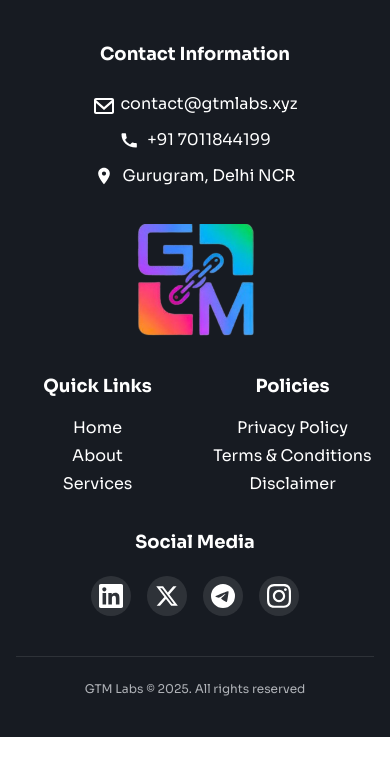
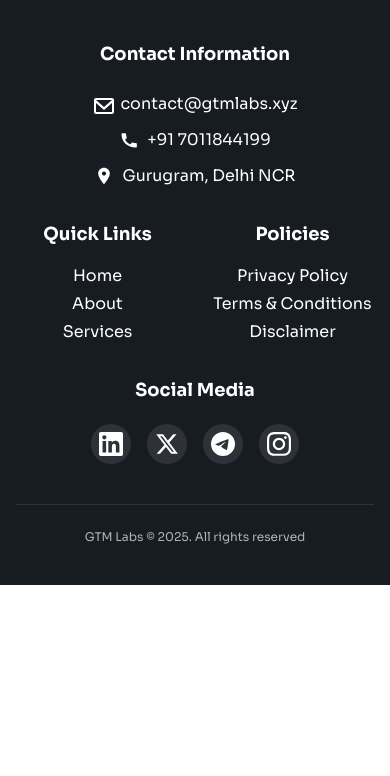
Before and after one commit to aradhya2106/Landing_page, a Next.js app: page /Footer in a window 390 px wide. Shown: the top 776 px of the page. Built offline with nearby package versions, Linux system fonts and the light colour scheme.

Commit message:
logo fixed

```diff
--- a/src/pages/Footer.jsx
+++ b/src/pages/Footer.jsx
@@ -45,17 +45,6 @@ export default function Footer() {
             <div className="flex items-center justify-center gap-2"><span className="inline-block w-5 h-5"><svg fill="currentColor" viewBox="0 0 24 24"><path d="M12 2C8.13 2 5 5.13 5 9c0 5.25 7 13 7 13s7-7.75 7-13c0-3.87-3.13-7-7-7zm0 9.5c-1.38 0-2.5-1.12-2.5-2.5s1.12-2.5 2.5-2.5 2.5 1.12 2.5 2.5-1.12 2.5-2.5 2.5z"/></svg></span><span className="text-base">Gurugram, Delhi NCR</span></div>
           </div>
         </div>
-        {/* Logo */}
-        <div className="flex justify-center">
-          <Image
-            src={require('../Assets/Gtm.png')}
-            alt="GTM Labs Logo"
-            width={360}
-            height={360}
-            className="object-contain"
-            style={{ width: 120, height: 120 }}
-          />
-        </div>
         {/* Quick Links & Policies */}
         <div className="flex flex-row justify-between gap-8">
           <div className="flex flex-col items-center text-center gap-2 flex-1">
@@ -89,10 +78,6 @@ export default function Footer() {
       </div>
       {/* Desktop/Tablet Layout */}
       <div className="hidden md:flex flex-row justify-between items-start gap-8 max-w-6xl mx-auto">
-        {/* Logo */}
-        <div className="flex flex-col items-center md:items-start w-[140px] flex-shrink-0">
-          <Image src={require('../Assets/Gtm.png')} alt="GTM Labs Logo" width={140} height={140} className="object-contain" />
-        </div>
         {/* Quick Links */}
         <div className="flex flex-col items-start gap-2 min-w-[120px]">
           <h3 className="font-bold text-lg mb-2">Quick Links</h3>
--- a/src/pages/HeroBannerSection.jsx
+++ b/src/pages/HeroBannerSection.jsx
@@ -52,13 +52,13 @@ export const HeroBanner = () => {
         {/* Buttons */}
         <div className="flex justify-center items-center gap-6 flex-wrap mt-1">
           <Button
-            className="rounded-full h-[56px] px-10 bg-gradient-to-r from-[#8f5cff] to-[#30A0FF] text-black font-bold min-w-[180px] shadow-lg active:scale-95 transition-transform font-sora text-lg hover:shadow-[0_0_16px_0_rgba(144,97,255,0.5)] focus:shadow-[0_0_16px_0_rgba(144,97,255,0.7)]"
+            className="rounded-full h-[56px] px-10 bg-gradient-to-r from-[#8f5cff] to-[#30A0FF] text-black font-bold min-w-[180px] shadow-lg active:scale-95 transition-transform font-sora text-lg hover:shadow-[0_0_16px_0_rgba(144,97,255,0.5)] focus:shadow-[0_0_16px_0_rgba(144,97,255,0.7)] cursor-pointer"
             onClick={handleStartScaling}
             text={<span className="font-sora font-bold text-lg">Start Scaling</span>}
           />
           <div className="relative rounded-full p-[2px] bg-gradient-to-r from-[#30A0FF] to-[#B145FF]">
             <Button
-              className="rounded-full h-[56px] px-10 bg-black min-w-[180px] font-bold font-sora text-lg active:scale-95 transition-transform group hover:shadow-[0_0_16px_0_rgba(144,97,255,0.5)] focus:shadow-[0_0_16px_0_rgba(144,97,255,0.7)]"
+              className="rounded-full h-[56px] px-10 bg-black min-w-[180px] font-bold font-sora text-lg active:scale-95 transition-transform group hover:shadow-[0_0_16px_0_rgba(144,97,255,0.5)] focus:shadow-[0_0_16px_0_rgba(144,97,255,0.7)] cursor-pointer"
               onClick={handleScrollToServices}
               text={
                 <span className="font-sora font-bold text-lg bg-gradient-to-r from-[#30A0FF] to-[#B145FF] bg-clip-text text-transparent">Our Services</span>
--- a/src/pages/SmartSolutions.jsx
+++ b/src/pages/SmartSolutions.jsx
@@ -82,7 +82,7 @@ const SmartSolutions = () => {
         {/* CTA Button */}
         <div className="text-center">
           <a href="https://calendly.com/gtmlabsxyz/consult" target="_blank" rel="noopener noreferrer">
-            <button className="bg-gradient-to-r from-purple-600 to-blue-600 hover:from-purple-700 hover:to-blue-700 text-black font-semibold py-4 px-8 rounded-2xl text-lg md:text-xl transition-all duration-300 transform hover:scale-105 hover:shadow-lg hover:shadow-purple-500/25">
+            <button className="bg-gradient-to-r from-purple-600 to-blue-600 hover:from-purple-700 hover:to-blue-700 text-black font-semibold py-4 px-8 rounded-2xl text-lg md:text-xl transition-all duration-300 transform hover:scale-105 hover:shadow-lg hover:shadow-purple-500/25 cursor-pointer">
               Talk to Expert
             </button>
           </a>
--- a/src/pages/Topbar.jsx
+++ b/src/pages/Topbar.jsx
@@ -126,12 +126,12 @@ const TopBar = () => {
                 <Logo />
 
                 {/* Desktop Navigation */}
-                <div className="hidden md:flex items-center justify-center flex-1 px-4 lg:px-8">
+                <div className="hidden lg:flex items-center justify-center flex-1 px-4 xl:px-8">
                   <NavigationLinks items={navigationItems} onNavClick={handleNavClick} />
                 </div>
 
                 {/* Desktop Social & CTA */}
-                <div className="hidden md:flex items-center">
+                <div className="hidden lg:flex items-center">
                   <SocialSection socialLinks={socialLinks} onCtaClick={handleCtaClick} />
                 </div>
 
@@ -172,7 +172,7 @@ const Logo = React.memo(() => (
 ));
 
 const NavigationLinks = React.memo(({ items, onNavClick }) => (
-  <div className="flex items-center justify-center gap-4 lg:gap-8 xl:gap-14">
+  <div className="flex items-center justify-center gap-3 lg:gap-6 xl:gap-10">
     {items.map((item) => (
       <div
         key={item.id}
--- a/src/styles/globals.css
+++ b/src/styles/globals.css
@@ -31,3 +31,24 @@ body {
   color: var(--foreground);
   font-family: 'Sora', sans-serif;
 }
+
+.animated-gradient-border {
+  border-width: 2px;
+  border-style: solid;
+  border-image-slice: 1;
+  border-image-source: linear-gradient(90deg, #B145FF, #30A0FF);
+  transition: box-shadow 0.3s;
+}
+.animated-gradient-border:hover,
+.animated-gradient-border:active {
+  animation: gradient-border 2s linear infinite alternate;
+  box-shadow: 0 0 16px 0 rgba(144,97,255,0.5);
+}
+@keyframes gradient-border {
+  0% {
+    border-image-source: linear-gradient(90deg, #B145FF, #30A0FF);
+  }
+  100% {
+    border-image-source: linear-gradient(270deg, #B145FF, #30A0FF);
+  }
+}
```
